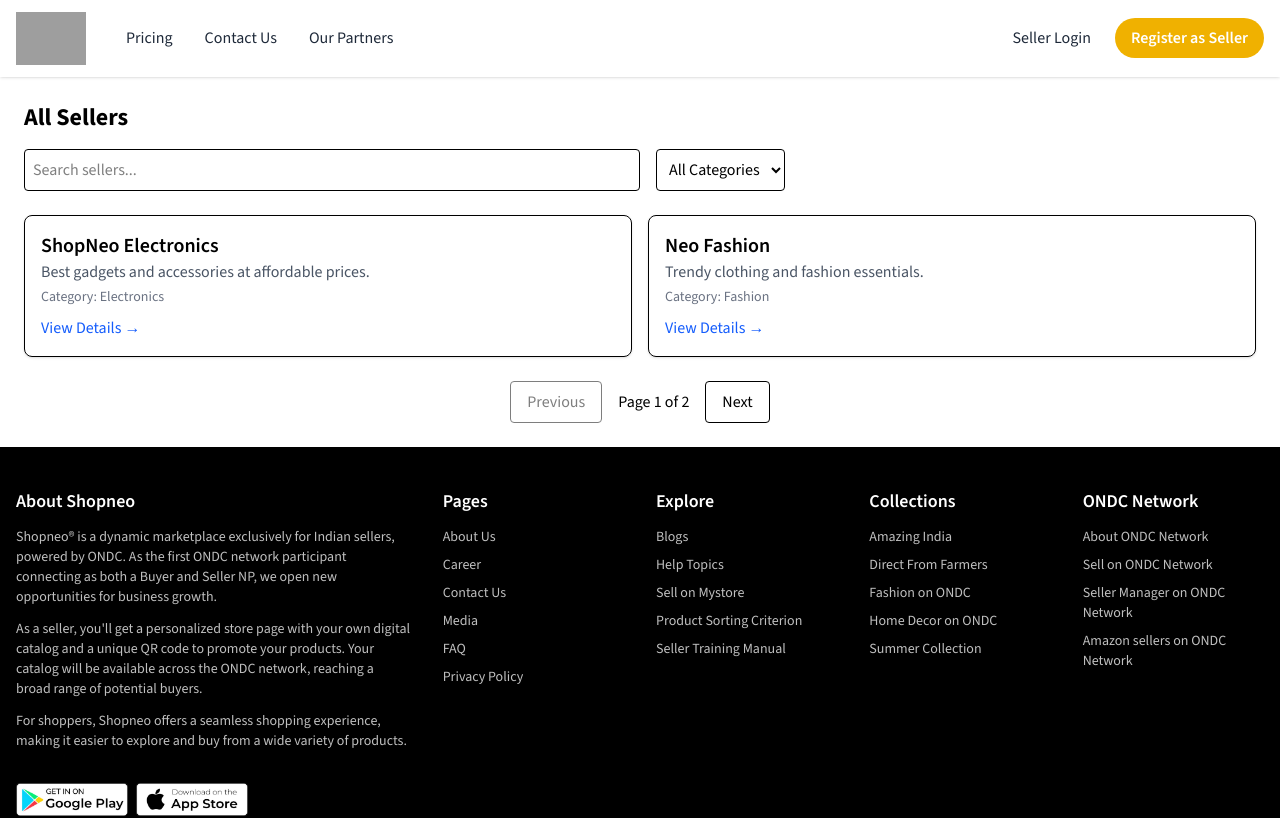
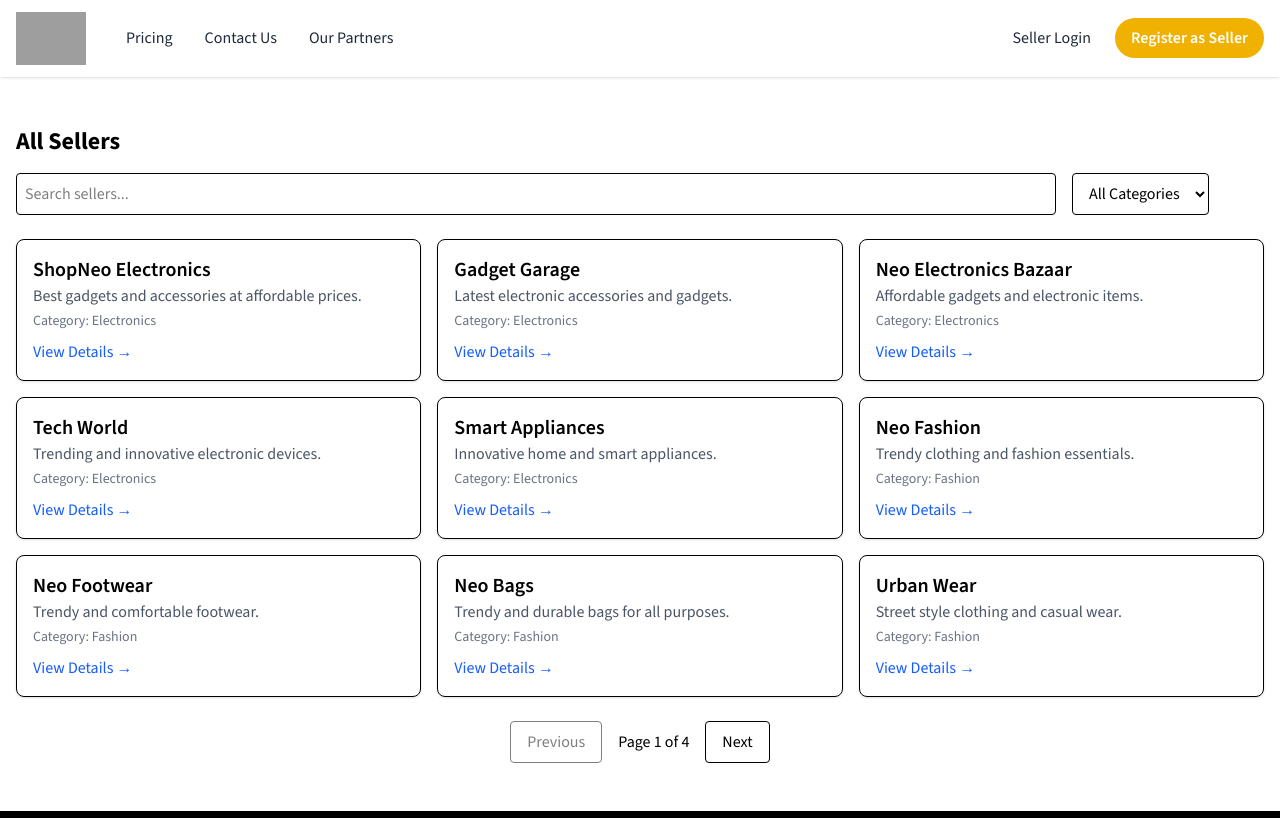
Before and after one commit to Acharya-Group/shopneo-next, a Next.js app: page /sellers in a window 1280 px wide. Shown: the top 818 px of the page. Built offline with nearby package versions, Linux system fonts and the light colour scheme; grey boxes are pictures that could not be loaded.

Commit message:
add sellers

```diff
--- a/app/sellers/page.js
+++ b/app/sellers/page.js
@@ -9,7 +9,7 @@
   const [filter, setFilter] = useState("All");
   const [currentPage, setCurrentPage] = useState(1);
 
-  const sellersPerPage = 2; // change this for more/less per page
+  const sellersPerPage = 9;
 
   // 1. Filter + Search logic
   const filteredSellers = sellers.filter((seller) => {
@@ -27,7 +27,7 @@
   const currentSellers = filteredSellers.slice(indexOfFirst, indexOfLast);
 
   return (
-    <div className="p-6">
+    <div className="container mx-auto px-4 py-12">
       <h1 className="text-2xl font-bold mb-4">All Sellers</h1>
 
       {/* Search + Filter Controls */}
@@ -37,15 +37,15 @@
           placeholder="Search sellers..."
           value={search}
           onChange={(e) => setSearch(e.target.value)}
-          className="border rounded p-2 w-1/2"
+          className="border rounded p-2 w-10/12"
         />
         <select
           value={filter}
           onChange={(e) => {
             setFilter(e.target.value);
-            setCurrentPage(1); // reset to first page
+            setCurrentPage(1);
           }}
-          className="border rounded p-2"
+          className="border rounded py-2 px-3"
         >
           <option value="All">All Categories</option>
           <option value="Electronics">Electronics</option>
@@ -55,7 +55,9 @@
       </div>
 
       {/* Sellers List */}
-      <ul className="grid grid-cols-1 md:grid-cols-2 gap-4">
+     {/* Sellers List */}
+{currentSellers.length > 0 ? (
+  <ul className="grid grid-cols-1 md:grid-cols-2 lg:grid-cols-3 gap-4">
     {currentSellers.map((seller) => (
       <li key={seller.id} className="p-4 border rounded-lg shadow">
         <h2 className="text-xl font-semibold">{seller.name}</h2>
@@ -73,6 +75,12 @@
       </li>
     ))}
   </ul>
+) : (
+  <p className="text-center text-gray-500 font-medium mt-8">
+    🚫 No sellers found matching your criteria.
+  </p>
+)}
+
 
       {/* Pagination Controls */}
       <div className="flex justify-center items-center mt-6 gap-4">
--- a/data/sellers.js
+++ b/data/sellers.js
@@ -1,4 +1,5 @@
 export const sellers = [
+  // Electronics (5 sellers)
   {
     id: 1,
     name: "ShopNeo Electronics",
@@ -8,16 +9,216 @@
   },
   {
     id: 2,
+    name: "Gadget Garage",
+    description: "Latest electronic accessories and gadgets.",
+    category: "Electronics",
+    products: ["Chargers", "Smartwatch", "Bluetooth Speaker"]
+  },
+  {
+    id: 3,
+    name: "Neo Electronics Bazaar",
+    description: "Affordable gadgets and electronic items.",
+    category: "Electronics",
+    products: ["Earphones", "Power Banks", "Monitors"]
+  },
+  {
+    id: 4,
+    name: "Tech World",
+    description: "Trending and innovative electronic devices.",
+    category: "Electronics",
+    products: ["Tablet", "Drone", "Gaming Console"]
+  },
+  {
+    id: 5,
+    name: "Smart Appliances",
+    description: "Innovative home and smart appliances.",
+    category: "Electronics",
+    products: ["Air Purifier", "Smart Bulb", "Microwave"]
+  },
+
+  // Fashion (5 sellers)
+  {
+    id: 6,
     name: "Neo Fashion",
     description: "Trendy clothing and fashion essentials.",
     category: "Fashion",
     products: ["T-Shirts", "Jeans", "Sneakers"]
   },
   {
-    id: 3,
+    id: 7,
+    name: "Neo Footwear",
+    description: "Trendy and comfortable footwear.",
+    category: "Fashion",
+    products: ["Sandals", "Sports Shoes", "Heels"]
+  },
+  {
+    id: 8,
+    name: "Neo Bags",
+    description: "Trendy and durable bags for all purposes.",
+    category: "Fashion",
+    products: ["Backpacks", "Handbags", "Laptop Bags"]
+  },
+  {
+    id: 9,
+    name: "Urban Wear",
+    description: "Street style clothing and casual wear.",
+    category: "Fashion",
+    products: ["Jackets", "Hoodies", "Sneakers"]
+  },
+  {
+    id: 10,
+    name: "Elegant Trends",
+    description: "Premium fashion for men and women.",
+    category: "Fashion",
+    products: ["Dresses", "Blazers", "Shoes"]
+  },
+
+  // Home Decor (5 sellers)
+  {
+    id: 11,
     name: "Neo Home Decor",
     description: "Stylish furniture and home accessories.",
     category: "Home Decor",
     products: ["Sofa", "Lamp", "Wall Art"]
-  }
+  },
+  {
+    id: 12,
+    name: "Decor Haven",
+    description: "Modern decor for living spaces.",
+    category: "Home Decor",
+    products: ["Vases", "Curtains", "Carpets"]
+  },
+  {
+    id: 13,
+    name: "Wall Wonders",
+    description: "Unique wall art and hangings.",
+    category: "Home Decor",
+    products: ["Wall Frames", "Paintings", "Mirrors"]
+  },
+  {
+    id: 14,
+    name: "Cozy Interiors",
+    description: "Comfortable and stylish furniture.",
+    category: "Home Decor",
+    products: ["Sofa Set", "Bed", "Coffee Table"]
+  },
+  {
+    id: 15,
+    name: "Neo Living",
+    description: "Luxury home and lifestyle decor.",
+    category: "Home Decor",
+    products: ["Chandeliers", "Cushions", "Planters"]
+  },
+
+  // Groceries (5 sellers)
+  {
+    id: 16,
+    name: "Farm Fresh Organics",
+    description: "Locally grown organic fruits and vegetables.",
+    category: "Groceries",
+    products: ["Apples", "Tomatoes", "Spinach"]
+  },
+  {
+    id: 17,
+    name: "Fresh Mart",
+    description: "Daily groceries and essentials at your doorstep.",
+    category: "Groceries",
+    products: ["Rice", "Pulses", "Cooking Oil"]
+  },
+  {
+    id: 18,
+    name: "Green Basket",
+    description: "Fresh vegetables and fruits everyday.",
+    category: "Groceries",
+    products: ["Mangoes", "Bananas", "Potatoes"]
+  },
+  {
+    id: 19,
+    name: "Healthy Bites",
+    description: "Organic dry fruits and snacks.",
+    category: "Groceries",
+    products: ["Almonds", "Cashews", "Oats"]
+  },
+  {
+    id: 20,
+    name: "Daily Essentials",
+    description: "Everything for your daily cooking.",
+    category: "Groceries",
+    products: ["Milk", "Bread", "Butter"]
+  },
+
+  // Beauty (5 sellers)
+  {
+    id: 21,
+    name: "Neo Beauty",
+    description: "Premium skincare and beauty products.",
+    category: "Beauty",
+    products: ["Moisturizer", "Lipstick", "Face Wash"]
+  },
+  {
+    id: 22,
+    name: "Glow Hub",
+    description: "Your destination for glowing skin.",
+    category: "Beauty",
+    products: ["Serums", "Face Mask", "Sunscreen"]
+  },
+  {
+    id: 23,
+    name: "Makeup World",
+    description: "Best makeup products at best prices.",
+    category: "Beauty",
+    products: ["Foundation", "Mascara", "Blush"]
+  },
+  {
+    id: 24,
+    name: "Herbal Care",
+    description: "Natural and herbal skincare essentials.",
+    category: "Beauty",
+    products: ["Aloe Gel", "Neem Face Wash", "Herbal Shampoo"]
+  },
+  {
+    id: 25,
+    name: "Neo Cosmetics",
+    description: "Trendy cosmetics for all occasions.",
+    category: "Beauty",
+    products: ["Lip Gloss", "Compact", "Highlighter"]
+  },
+
+  // Books (5 sellers)
+  {
+    id: 26,
+    name: "BookNest",
+    description: "Explore fiction, non-fiction, and educational books.",
+    category: "Books",
+    products: ["Novels", "Comics", "Textbooks"]
+  },
+  {
+    id: 27,
+    name: "Readers Paradise",
+    description: "Find your favorite authors and genres.",
+    category: "Books",
+    products: ["Romance", "Thriller", "Fantasy"]
+  },
+  {
+    id: 28,
+    name: "Neo Stationery & Books",
+    description: "Books and stationery under one roof.",
+    category: "Books",
+    products: ["Sketchbooks", "Guides", "Diaries"]
+  },
+  {
+    id: 29,
+    name: "Study Hub",
+    description: "Academic and competitive exam books.",
+    category: "Books",
+    products: ["Engineering", "Medical", "UPSC Guides"]
+  },
+  {
+    id: 30,
+    name: "Kids Storyland",
+    description: "Children's books and learning kits.",
+    category: "Books",
+    products: ["Story Books", "Rhymes", "Activity Books"]
+  },
+
 ];
```
Lines whose indentation alone changed are shown as unchanged.
